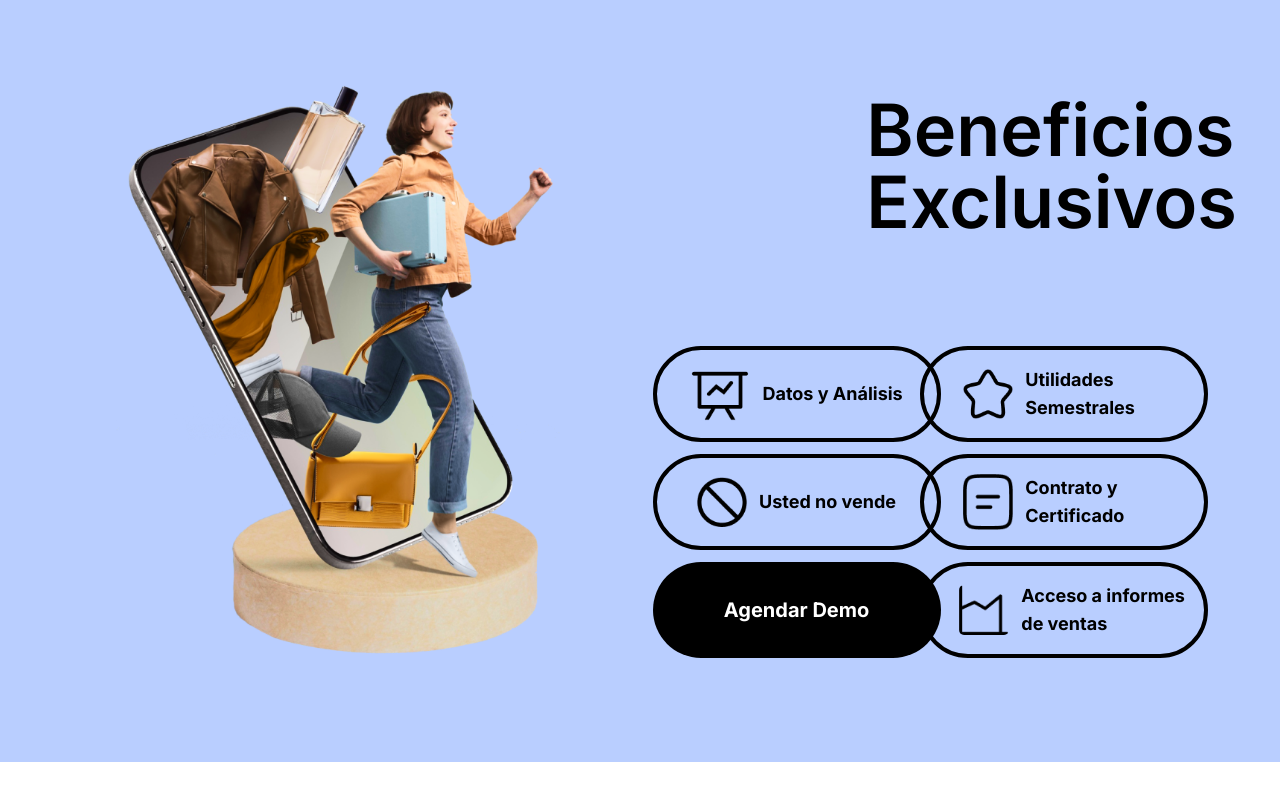
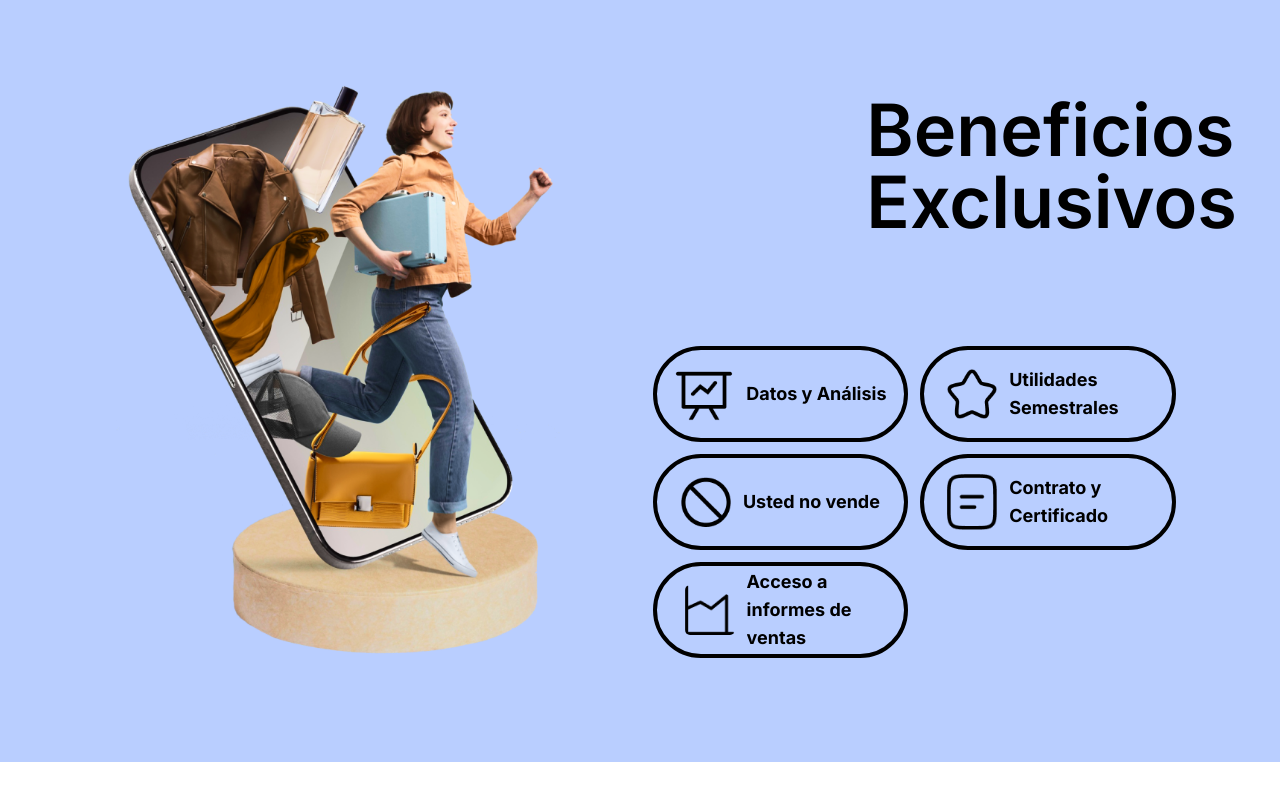
Before and after one commit to sebasmayor06/pulso_dex_2.0, a Next.js app: page / in a window 1280 px wide. Shown: the part 3512-4312 px from the top of the page. Built offline with nearby package versions, Linux system fonts and the light colour scheme; what tailwindcss-animated would draw is missing.

Commit message:
cambios beneficios

```diff
--- a/src/app/components/Beneficios.jsx
+++ b/src/app/components/Beneficios.jsx
@@ -10,8 +10,7 @@ export default function Beneficios() {
   return (
     <div ref={ref} className="overflow-x-hidden shadow-xl bg-azulInicio">
       <div className="inicio flex flex-col-reverse md:flex-row w-screen md:h-screen h-[950px] top-67px overflow-hidden left-0 bg-azulInicio md:p-16">
-      <div className="w-full md:w-1/2 h-1/2 md:h-full flex justify-center items-center relative">
-          <div className="relative">
+      <div className="w-full h-1/2 md:w-1/2 md:h-full flex justify-center items-center relative">
             <Image
               src="/celular.png"
               alt="logo"
@@ -19,8 +18,6 @@ export default function Beneficios() {
               height={500}
               className="rounded-[10%] md:w-[450px] w-[300px] md:h-[600px] h-[400px]"
             />
-
-          </div>
         </div>
         <div className="w-full md:w-[55%] h-1/2 md:h-full flex flex-col ">
           <div className="h-1/2 flex justify-center items-center">
@@ -30,7 +27,7 @@ export default function Beneficios() {
           </div>
           <div className="h-1/2 m-3 md:m-10">
             <div className="grid grid-cols-2 gap-3">
-                    <div className={`md:h-24 md:w-72 w-44 h-16 border-4 rounded-full border-black flex flex-row gap-3 justify-center items-center ${inView?'animate-jump-in animate-duration-1000 animate-delay-[100ms] animate-normal':'hidden'} `}>
+                    <div className={`md:h-24 w-full h-16 border-4 rounded-full border-black flex flex-row gap-3 justify-center items-center ${inView?'animate-jump-in animate-duration-1000 animate-delay-[100ms] animate-normal':'hidden'} `}>
                     <Image
                         src="/linea.png"
                         alt="logo"
@@ -40,7 +37,7 @@ export default function Beneficios() {
                         />
                         <span className="font-bold text-xs md:text-lg overflow-hidden">Datos y Análisis</span>
                     </div>
-                    <div className={`md:h-24 md:w-72 w-44 h-16 border-4 rounded-full border-black flex flex-row gap-3 justify-center items-center ${inView?'animate-jump-in animate-duration-1000 animate-delay-[200ms] animate-normal':'hidden'} `}>
+                    <div className={`md:h-24 w-full h-16 border-4 rounded-full border-black flex flex-row gap-3 justify-center items-center ${inView?'animate-jump-in animate-duration-1000 animate-delay-[200ms] animate-normal':'hidden'} `}>
                     <Image
                         src="/estrella.png"
                         alt="logo"
@@ -50,7 +47,7 @@ export default function Beneficios() {
                         />
                         <span className="font-bold text-xs md:text-lg overflow-hidden w-40">Utilidades Semestrales</span>
                     </div>
-                    <div className={`md:h-24 md:w-72 w-44 h-16 border-4 rounded-full border-black flex flex-row gap-3 justify-center items-center ${inView?'animate-jump-in animate-duration-1000 animate-delay-[300ms] animate-normal':'hidden'} `}>
+                    <div className={`md:h-24 w-full h-16 border-4 rounded-full border-black flex flex-row gap-3 justify-center items-center ${inView?'animate-jump-in animate-duration-1000 animate-delay-[300ms] animate-normal':'hidden'} `}>
                     <Image
                         src="/proh.png"
                         alt="logo"
@@ -60,7 +57,7 @@ export default function Beneficios() {
                         />
                         <span className="font-bold text-xs md:text-lg overflow-hidden">Usted no vende</span>
                     </div>
-                    <div className={`md:h-24 md:w-72 w-44 h-16 border-4 rounded-full border-black flex flex-row gap-3 justify-center items-center ${inView?'animate-jump-in animate-duration-1000 animate-delay-[400ms] animate-normal':'hidden'} `}>
+                    <div className={`md:h-24 w-full h-16 border-4 rounded-full border-black flex flex-row gap-3 justify-center items-center ${inView?'animate-jump-in animate-duration-1000 animate-delay-[400ms] animate-normal':'hidden'} `}>
                     <Image
                         src="/Group.png"
                         alt="logo"
@@ -70,15 +67,7 @@ export default function Beneficios() {
                         />
                         <span className="font-bold text-xs md:text-lg overflow-hidden w-40">Contrato y Certificado</span>
                     </div>
-                    <div>
-                    <button
-              onClick={() => setShowModal2()}
-              className={`bg-black rounded-lg font-bold text-white p-2 text-sm md:text-xl hover:bg-white hover:text-black w-44 h-16 md:w-72 md:h-24 rounded-l-full rounded-r-full ${inView?'animate-jump-in animate-duration-1000 animate-delay-[500ms] animate-normal':'hidden'}`}
-            >
-              Agendar Demo
-            </button>
-                    </div>
-                    <div className={`md:h-24 md:w-72 w-44 h-16 border-4 rounded-full border-black flex flex-row gap-3 justify-center items-center ${inView?'animate-jump-in animate-duration-1000 animate-delay-[600ms] animate-normal':'hidden'} `}>
+                    <div className={`md:h-24 w-full h-16 border-4 rounded-full border-black flex flex-row gap-3 justify-center items-center ${inView?'animate-jump-in animate-duration-1000 animate-delay-[600ms] animate-normal':'hidden'} `}>
                     <Image
                         src="/grafica.png"
                         alt="logo"
@@ -88,10 +77,6 @@ export default function Beneficios() {
                         />
                         <span className="font-bold text-xs md:text-lg overflow-hidden w-44">Acceso a informes de ventas</span>
                     </div>
-
-
-
-
             </div>
           </div>
         </div>
```
